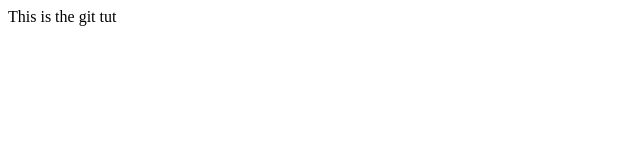
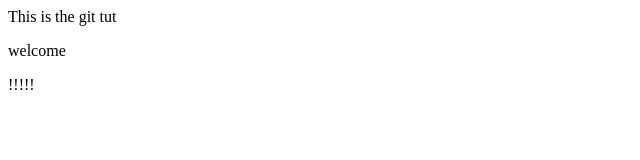
Before and after one commit to bati3702/test, a plain HTML site: page index.html in a window 1280 px wide. Shown: the full height of the page, 0-640 px from the left. Drawn offline with Linux system fonts and the light colour scheme.

Commit message:
2 lines int index.html

```diff
--- a/index.html
+++ b/index.html
@@ -7,5 +7,7 @@
 </head>
 <body>
     This is the git tut
+    <p>welcome</p>
+    <div>!!!!!</div>
 </body>
 </html>
```
